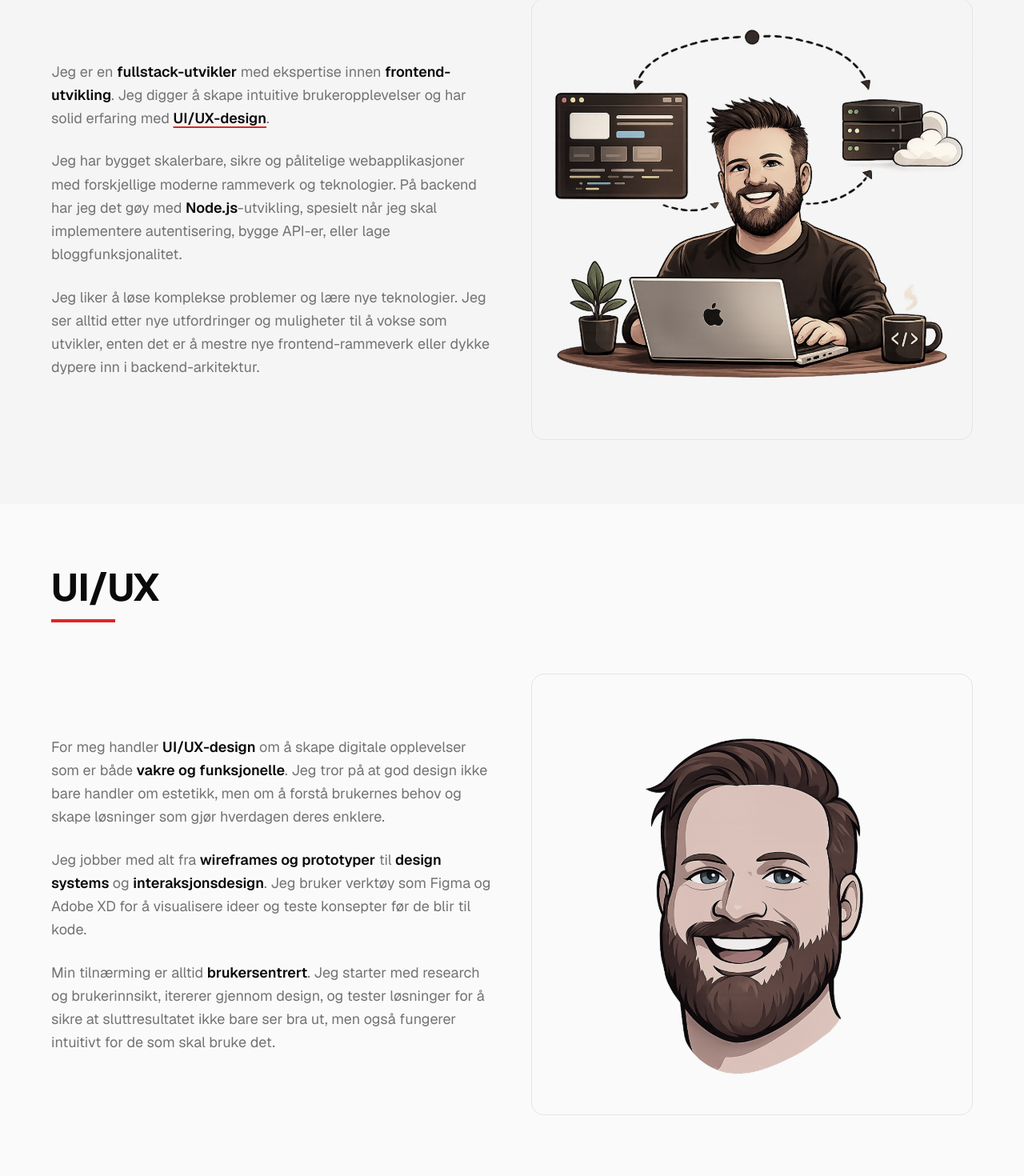
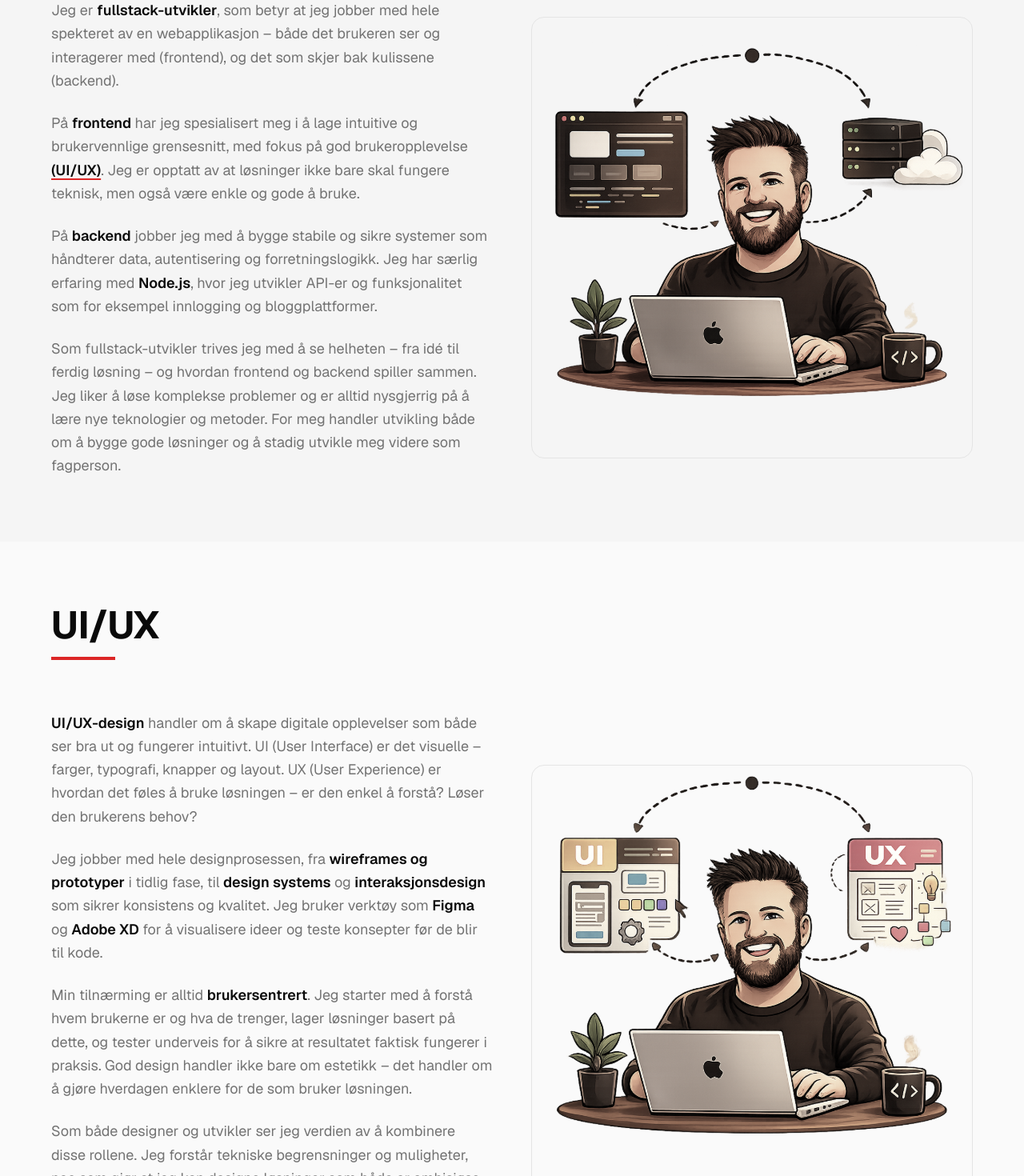
Before and after one commit to StianOek/next-portfolio, a Next.js app: page / in a window 1280 px wide. Shown: the part 1014-2484 px from the top of the page at 80% size. Built offline with nearby package versions, Linux system fonts and the light colour scheme.

Commit message:
byttet bilder på fullstack seksjonen og ui/ux seksjonen

```diff
--- a/src/components/About.tsx
+++ b/src/components/About.tsx
@@ -73,35 +73,44 @@ export default function About() {
                 className="text-lg leading-relaxed text-muted"
                 variants={staggerItem}
               >
-                Jeg er en <span className="text-foreground font-semibold">fullstack-utvikler</span> med
-                ekspertise innen <span className="text-foreground font-semibold">frontend-utvikling</span>.
-                Jeg digger å skape intuitive brukeropplevelser og har solid erfaring med{' '}
-                <button
-                  onClick={scrollToUIUX}
-                  className="text-foreground font-semibold cursor-pointer transition-colors hover:text-primary underline decoration-primary decoration-2 underline-offset-4"
-                >
-                  UI/UX-design
-                </button>.
+                Jeg er <span className="text-foreground font-semibold">fullstack-utvikler</span>, som betyr
+                at jeg jobber med hele spekteret av en webapplikasjon – både det brukeren ser og interagerer
+                med (frontend), og det som skjer bak kulissene (backend).
               </motion.p>
 
               <motion.p
                 className="text-lg leading-relaxed text-muted"
                 variants={staggerItem}
               >
-                Jeg har bygget skalerbare, sikre og pålitelige webapplikasjoner
-                med forskjellige moderne rammeverk og teknologier. På backend
-                har jeg det gøy med <span className="text-foreground font-semibold">Node.js</span>-utvikling,
-                spesielt når jeg skal implementere autentisering, bygge API-er, eller lage
-                bloggfunksjonalitet.
+                På <span className="text-foreground font-semibold">frontend</span> har jeg spesialisert meg i
+                å lage intuitive og brukervennlige grensesnitt, med fokus på god brukeropplevelse{' '}
+                <button
+                  onClick={scrollToUIUX}
+                  className="text-foreground font-semibold cursor-pointer transition-colors hover:text-primary underline decoration-primary decoration-2 underline-offset-4"
+                >
+                  (UI/UX)
+                </button>.
+                Jeg er opptatt av at løsninger ikke bare skal fungere teknisk, men også være enkle og gode å bruke.
               </motion.p>
 
               <motion.p
                 className="text-lg leading-relaxed text-muted"
                 variants={staggerItem}
               >
-                Jeg liker å løse komplekse problemer og lære nye teknologier. Jeg ser alltid etter
-                nye utfordringer og muligheter til å vokse som utvikler, enten det er å mestre
-                nye frontend-rammeverk eller dykke dypere inn i backend-arkitektur.
+                På <span className="text-foreground font-semibold">backend</span> jobber jeg med å bygge
+                stabile og sikre systemer som håndterer data, autentisering og forretningslogikk. Jeg har
+                særlig erfaring med <span className="text-foreground font-semibold">Node.js</span>, hvor jeg
+                utvikler API-er og funksjonalitet som for eksempel innlogging og bloggplattformer.
+              </motion.p>
+
+              <motion.p
+                className="text-lg leading-relaxed text-muted"
+                variants={staggerItem}
+              >
+                Som fullstack-utvikler trives jeg med å se helheten – fra idé til ferdig løsning – og hvordan
+                frontend og backend spiller sammen. Jeg liker å løse komplekse problemer og er alltid nysgjerrig
+                på å lære nye teknologier og metoder. For meg handler utvikling både om å bygge gode løsninger
+                og å stadig utvikle meg videre som fagperson.
               </motion.p>
             </motion.div>
 
@@ -171,7 +180,7 @@ export default function About() {
             >
               <div className="relative aspect-square rounded-2xl overflow-hidden border border-default">
                 <Image
-                  src="/me_awake.svg"
+                  src="/me_ux.svg"
                   alt="UI/UX Design"
                   fill
                   className="object-cover"
@@ -192,22 +201,22 @@ export default function About() {
                 className="text-lg leading-relaxed text-muted"
                 variants={staggerItem}
               >
-                For meg handler <span className="text-foreground font-semibold">UI/UX-design</span> om
-                å skape digitale opplevelser som er både{' '}
-                <span className="text-foreground font-semibold">vakre og funksjonelle</span>.
-                Jeg tror på at god design ikke bare handler om estetikk, men om å forstå brukernes
-                behov og skape løsninger som gjør hverdagen deres enklere.
+                <span className="text-foreground font-semibold">UI/UX-design</span> handler om å skape
+                digitale opplevelser som både ser bra ut og fungerer intuitivt. UI (User Interface) er
+                det visuelle – farger, typografi, knapper og layout. UX (User Experience) er hvordan det
+                føles å bruke løsningen – er den enkel å forstå? Løser den brukerens behov?
               </motion.p>
 
               <motion.p
                 className="text-lg leading-relaxed text-muted"
                 variants={staggerItem}
               >
-                Jeg jobber med alt fra <span className="text-foreground font-semibold">wireframes og prototyper</span> til{' '}
-                <span className="text-foreground font-semibold">design systems</span> og{' '}
-                <span className="text-foreground font-semibold">interaksjonsdesign</span>.
-                Jeg bruker verktøy som Figma og Adobe XD for å visualisere ideer og teste konsepter
-                før de blir til kode.
+                Jeg jobber med hele designprosessen, fra <span className="text-foreground font-semibold">wireframes
+                og prototyper</span> i tidlig fase, til <span className="text-foreground font-semibold">design
+                systems</span> og <span className="text-foreground font-semibold">interaksjonsdesign</span> som
+                sikrer konsistens og kvalitet. Jeg bruker verktøy som <span className="text-foreground font-semibold">Figma</span> og{' '}
+                <span className="text-foreground font-semibold">Adobe XD</span> for å visualisere ideer og teste
+                konsepter før de blir til kode.
               </motion.p>
 
               <motion.p
@@ -215,9 +224,19 @@ export default function About() {
                 variants={staggerItem}
               >
                 Min tilnærming er alltid <span className="text-foreground font-semibold">brukersentrert</span>.
-                Jeg starter med research og brukerinnsikt, itererer gjennom design, og tester løsninger
-                for å sikre at sluttresultatet ikke bare ser bra ut, men også fungerer intuitivt for
-                de som skal bruke det.
+                Jeg starter med å forstå hvem brukerne er og hva de trenger, lager løsninger basert på dette,
+                og tester underveis for å sikre at resultatet faktisk fungerer i praksis. God design handler
+                ikke bare om estetikk – det handler om å gjøre hverdagen enklere for de som bruker løsningen.
+              </motion.p>
+
+              <motion.p
+                className="text-lg leading-relaxed text-muted"
+                variants={staggerItem}
+              >
+                Som både designer og utvikler ser jeg verdien av å kombinere disse rollene. Jeg forstår
+                tekniske begrensninger og muligheter, noe som gjør at jeg kan designe løsninger som både
+                er ambisiøse og realistiske å implementere. For meg er UI/UX-design en naturlig del av
+                fullstack-utviklingen – det ene gir ikke mening uten det andre.
               </motion.p>
             </motion.div>
           </div>
```
Also changed, not shown: public/me_coding_tierd.svg, public/me_ux.svg (added).
